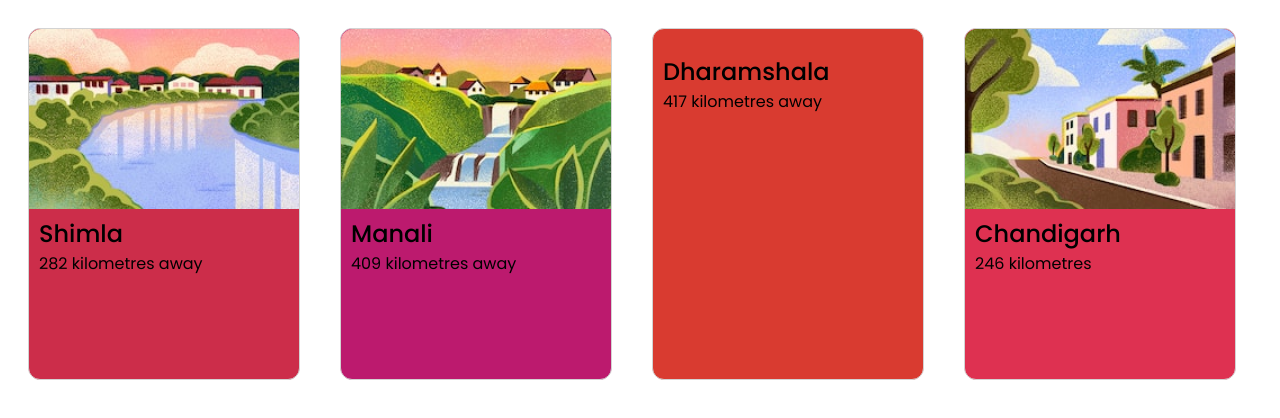
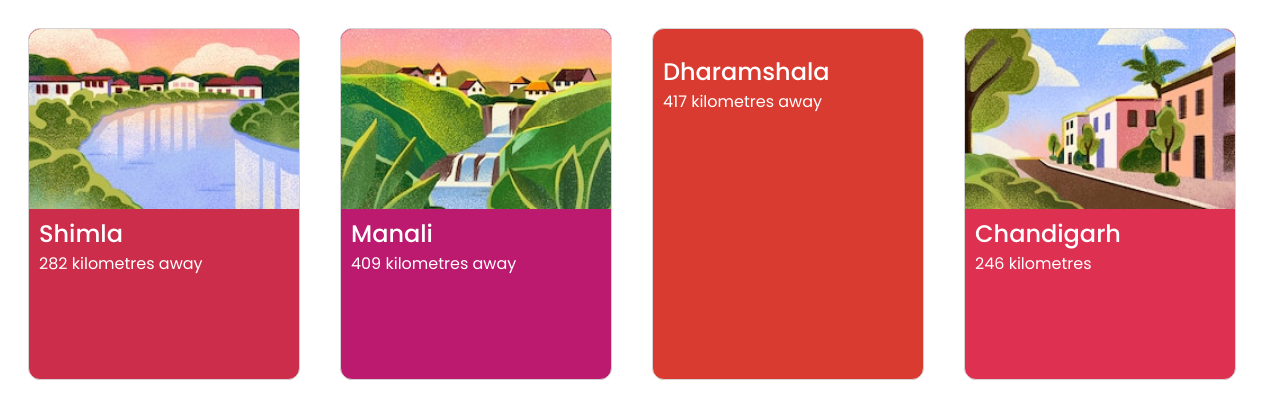
Before and after one commit to ticklu1991/CSS-Cards-1, a plain HTML site: page index.html in a window 1280 px wide. Drawn offline with Linux system fonts and the light colour scheme.

Commit message:
font-color changed

```diff
--- a/css/main.css
+++ b/css/main.css
@@ -29,6 +29,8 @@ background-color: #d93b30;
   width:270px;
   height:350px;
   font-family:'Poppins',sans-serif;
+  color:white;
+
 }
 
 
@@ -49,7 +51,7 @@ background-color: #d93b30;
 .img-resp{
   width: 100%;
 
-  /* first value applies to top-left corner, second value applies to top-right corner, third value applies to bottom-right corner, and fourth value applies to bottom-left corner  */
+  /*top-left,top-right,bottom-right,bottom-left*/
 
   border-radius: 12px 12px 0 0;
 }
```
Also changed, not shown: index.html (+6 -48 lines).
